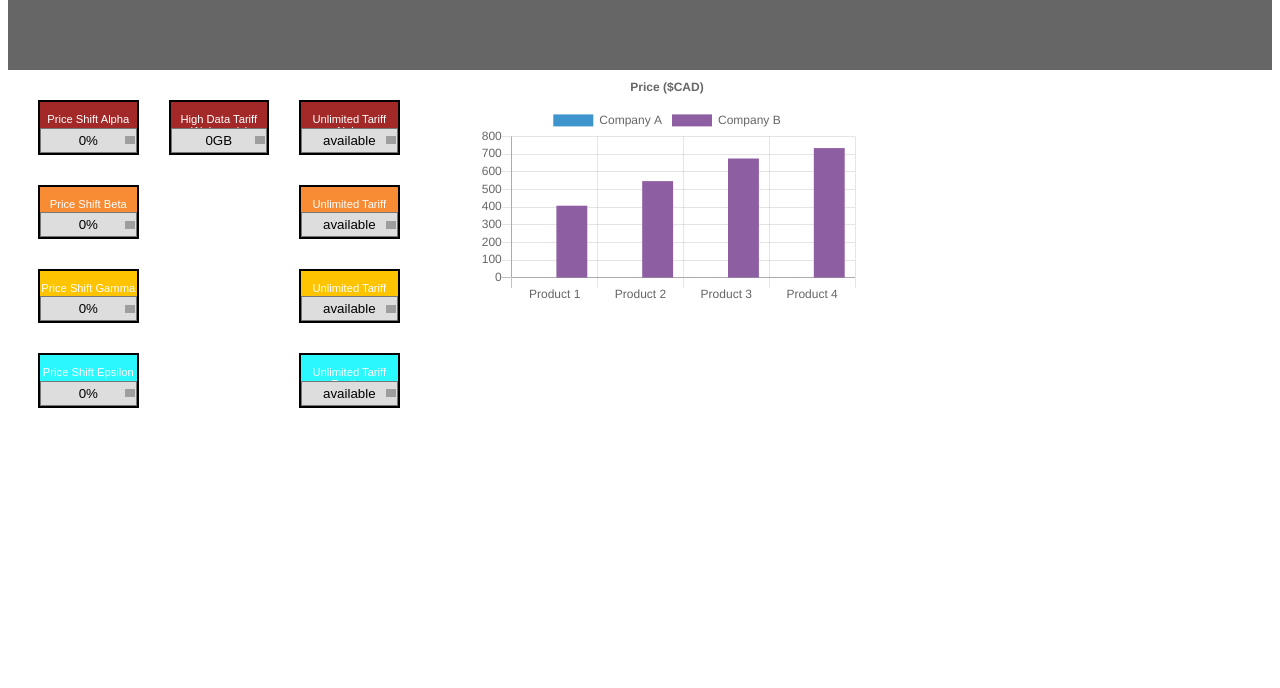
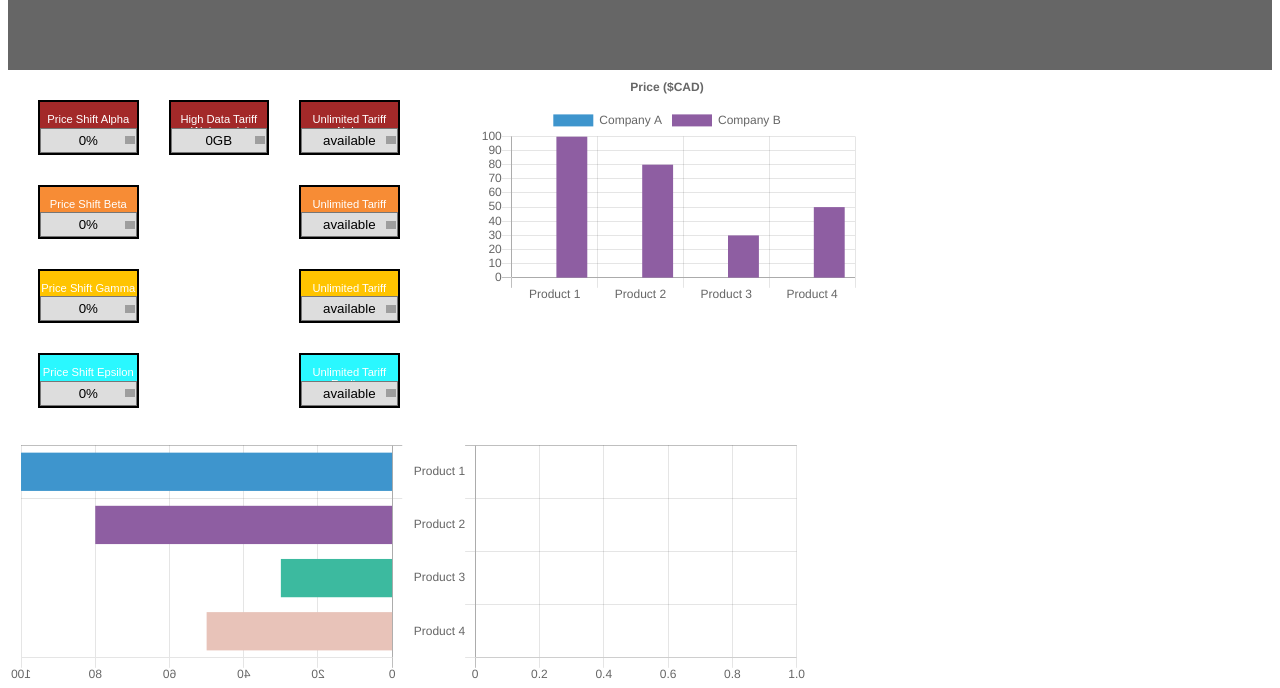
Before and after one commit to Machine223/LOG2420, a plain HTML site: page TP3/index.html in a window 1280 px wide. Shown: the part 146-834 px from the top of the page. Before the commit the page ends 800 px from the top, so only its background shows below. Drawn offline with nearby package versions, Linux system fonts and the light colour scheme; grey boxes are pictures that could not be loaded.

Commit message:
loloKaty5

```diff
--- a/TP3/index.html
+++ b/TP3/index.html
@@ -139,11 +139,26 @@
     <section>
       <div id="output">
         <canvas id="bar-graph" width="400" height="250"></canvas>
+
       </div>
     </section>
 </section>
 
 
+<section class="indent-1">
+    <!-- Section 1 -->
+    <section>
+        <canvas id="bar-chart-horizontal_B" width="400" height="250"></canvas>
+    </section>
+
+    <!-- Section 2 -->
+    <section>
+        <canvas id="bar-chart-horizontal_A" width="400" height="250"></canvas>
+    </section>
+</section>
+
+
+
 </body>
 
 </html>
--- a/TP3/index.js
+++ b/TP3/index.js
@@ -1,24 +1,27 @@
+var barChart;
+var horizontalBarChart_A, horizontalBarChart_B ;
 var inputList = ["Price Shift Alpha", "High Data Tariff (Alpha only)", "Price Shift Beta", "Price Shift Gamma"];
+var competitorDataList = [100,80,30,50];
+var products = ["Product 1", "Product 2", "Product 3", "Product 4"];
 // these two functions allows us to show or hide the images depending on wether we changed the inout or not
 function loadPage() {
+	createGraph();
 	var input = document.getElementsByTagName('select');
-
 	for (i = 0; i < input.length; i++) {
-		input[i].addEventListener('change', () => (UpdateGraph())); // addEventListener used
+		input[i].addEventListener('change', () => (updateGraph())); // addEventListener used
 	}
-	UpdateGraph();
 }
 
 
 // Aternating between the image and the json output
 
-function UpdateGraph() {
+function createGraph() {
 
 	// Bar chart
-	chart = new Chart(document.getElementById("bar-graph"), {
+	barChart = new Chart(document.getElementById("bar-graph"), {
 		type: 'bar',
 		data: {
-			labels: ["Product 1", "Product 2", "Product 3", "Product 4"],
+			labels: [],
 			datasets: [
 			{
 				label: "Company A",
@@ -27,7 +30,7 @@ function UpdateGraph() {
 			}, {
 				label: "Company B",
 				backgroundColor: "#8e5ea2",
-				data: [408,547,675,734]
+				data: []
 			}
 			]
 		},
@@ -35,14 +38,95 @@ function UpdateGraph() {
 			title: {
 			display: true,
 			text: 'Price ($CAD)'
+			},
+			scales: {
+				yAxes: [{
+					ticks: {
+							beginAtZero: true
+						}
+				}]
 			}
+
 		}
 	});
+
+	// Horizontal bar chart
+	horizontalBarChart_A = new Chart(document.getElementById("bar-chart-horizontal_A"), {
+		type: 'horizontalBar',
+		data: {
+		  labels: [],
+		  datasets: [
+			{
+			  label: "",
+			  backgroundColor: ["#3e95cd", "#8e5ea2","#3cba9f","#e8c3b9"],
+			  data: []
+			}
+		  ]
+		},
+		options: {
+		  legend: { display: false },
+		  title: {
+			display: false,
+			text: ''
+		  },
+		  scales: {
+			  xAxes: [{
+				  ticks: {
+						  beginAtZero: true
+					  }
+			  }]
+		  }
+		}
+	});
+	horizontalBarChart_B = new Chart(document.getElementById("bar-chart-horizontal_B"), {
+		type: 'horizontalBar',
+		data: {
+		  labels: [],
+		  datasets: [
+			{
+			  label: "",
+			  backgroundColor: ["#3e95cd", "#8e5ea2","#3cba9f","#e8c3b9"],
+			  data: []
+			}
+		  ]
+		},
+		options: {
+		  legend: { display: false },
+		  title: {
+			display: false,
+			text: ''
+		  },
+		  scales: {
+			  xAxes: [{
+				  ticks: {
+						  beginAtZero: true
+					  }
+			  }]
+		  }
+		}
+	});
+	for ( i=0; i< products.length; i++){
+		barChart.data.labels[i] = products[i];
+		barChart.data.datasets[1].data[i] = competitorDataList[i];
+		horizontalBarChart_A.data.labels[i] = products[i];
+		horizontalBarChart_B.data.labels[i] = '';
+		horizontalBarChart_B.data.datasets[0].data[i] = competitorDataList[i];
+	}
+	console.log("lol", horizontalBarChart_B.data);
+	barChart.update();
+	horizontalBarChart_A.update();
+	horizontalBarChart_B.update();
+}
+
+function updateGraph(){
+	//Bar Graph
+	console.log(barChart.data);
+
 	for ( i=0; i< inputList.length; i++){
-		chart.data.datasets[0].data.push(parseInt(document.getElementsByName(inputList[i])[0].value));
+		barChart.data.datasets[0].data[i] = parseInt(document.getElementsByName(inputList[i])[0].value);
+		horizontalBarChart_A.data.datasets[0].data[i] = parseInt(document.getElementsByName(inputList[i])[0].value);
 	}
-	chart.update();
-
-
-
+	barChart.update();
+	horizontalBarChart_A.update();
+	horizontalBarChart_B.update();
 }
--- a/TP3/style.css
+++ b/TP3/style.css
@@ -182,3 +182,15 @@ img {
 	width: 100;
 	height: 100;
 }
+
+
+
+#bar-chart-horizontal_B {
+	max-width:400;
+	max-height:250;
+	-moz-transform: scale(-1, 1);
+	-webkit-transform: scale(-1, 1);
+	-o-transform: scale(-1, 1);
+	-ms-transform: scale(-1, 1);
+	transform: scale(-1, 1);
+  }
```
